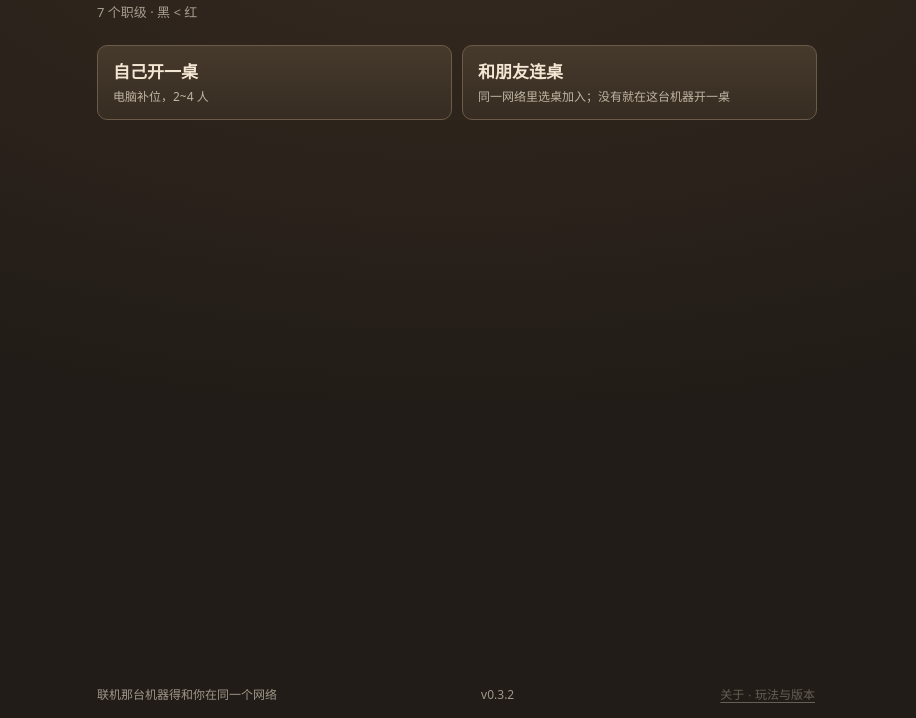
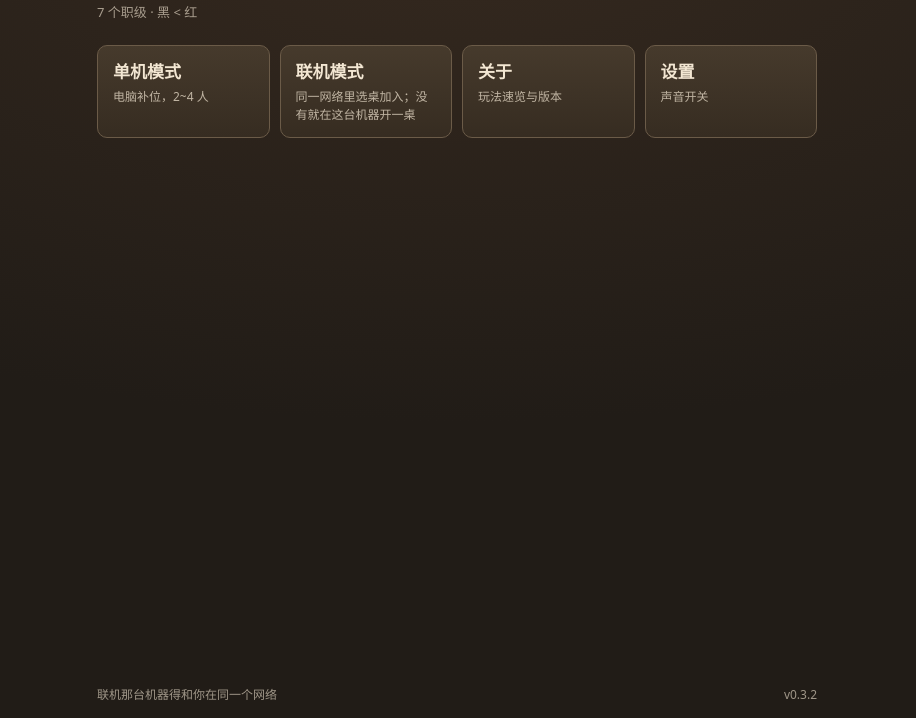
Before and after one commit to yycqyjq/chess-dundun, a website built with Vite: page index.html in a window 1280 px wide. Shown: the part 82-800 px from the top of the page, without its empty margins (183-1099 px from the left). Built offline with nearby package versions, Linux system fonts and the light colour scheme.

Commit message:
首页入口改名＋关于/设置升格为同级入口卡（用户点名）：入口两块改回「单机模式」「联机模式」（用户觉得这两个名字好听，压过批3「按目的说」的改法）；「关于」从页脚那条小链接升格成第三块入口卡，「设置」新加为第四块——四块同级同尺寸全走 .home-entry 热区，不再有任何东西压在页面最底。声音开关从关于页搬进新的第六屏（设置屏：page() 整屏，出口同一份 BACK），关于页瘦成玩法速览＋版本。homePanel 的两个新入口走「传了回调才摆上」（可选参数），旧的两参调用和它们的测试一个字不用动。数屏数的两处闸跟着五→六（style.test 的 backs/pages）；one-page 两口刀重锚：H 刀口跟着新文案、Q 的 expect 抄改口后的实际红字；README 那五条旧卡名同步（文案同源）。verify 全绿，one-page/home-nav 19+3 口刀全红✓钉住，KNIVES_EXIT=0

```diff
--- a/src/web/app.ts
+++ b/src/web/app.ts
@@ -192,7 +192,7 @@ export class App {
   // ---------- 首页 ----------
 
   /**
-   * 全屏首页：两个入口各占一条大热区，选完才进各自的配置。
+   * 全屏首页：四个入口各占一条大热区（两个玩法 + 关于 + 设置），选完才进各自那一屏。
    * 它是盖在屏幕上的一层，不是排在牌桌下面——单机打完一局退回来时身后还立着那副牌面。
    * 版面住在 home.ts（那儿进得了 node 测试），这儿只管往 root 上摘挂。
    */
@@ -207,13 +207,15 @@ export class App {
         // 外壳里那块上第二行字不一样：那一头寻不了同网的桌、也没法在自己这台开一桌
         inAppShell(),
         () => this.showAbout(),
+        () => this.showSettings(),
       ),
     );
   }
 
   /**
-   * 关于 · 玩法与版本：规则速览（文案住在 aboutText.ts，跟引擎现状同源）＋声音开关＋版本许可。
-   * 首页脚注那颗小链接开的一整屏页——跟「一屏一层」同一条链路，出口照旧念「返回」回首页。
+   * 关于 · 玩法与版本：规则速览（文案住在 aboutText.ts，跟引擎现状同源）＋版本许可。
+   * 声音开关挪去设置那一屏（2026-10-09）：关于只讲「这是什么、哪一版」，可调的都归设置。
+   * 首页那一块开的是整屏页——跟「一屏一层」同一条链路，出口照旧念「返回」回首页。
    */
   private showAbout(): void {
     for (const el of this.root.querySelectorAll('.sheet')) el.remove();
@@ -223,6 +225,19 @@ export class App {
       for (const line of sec.p) body.append(div('note', line));
     }
     body.append(div('about-h', '版本'), div('note', aboutMeta(appVersion())));
+    const out = div('sheet-row');
+    out.append(button(BACK, () => this.showHome(), 'btn mini'));
+    foot.append(out);
+  }
+
+  /**
+   * 设置：目前只有声音开关，但它是「这桌上有哪些可调」那一类东西的家——以后加字号、
+   * 加提示强度都往这儿添，别再往关于那一页塞（关于讲的是「是什么」，设置讲的是「怎么调」）。
+   * 跟关于同一份链路：整屏页、出口念「返回」回首页。
+   */
+  private showSettings(): void {
+    for (const el of this.root.querySelectorAll('.sheet')) el.remove();
+    const { body, foot } = page(this.root, entryHead('settings'), 'about');
     body.append(
       div('about-h', '声音'),
       segment(
--- a/src/web/home.ts
+++ b/src/web/home.ts
@@ -55,18 +55,24 @@ export function appVersion(): string {
 }
 
 const ENTRY = {
-  // 入口按目的说，不按结构说：这两块是「我要开始玩」的两条路，不是两种模式的名字
-  solo: { head: '自己开一桌', note: '电脑补位，2~4 人' },
+  // 入口按目的说，不按结构说：这四块都是「进门要做的一件事」的入口，同级同尺寸
+  solo: { head: '单机模式', note: '电脑补位，2~4 人' },
   // note 有两份：浏览器那头能寻同网的桌、也能在自己这台开一桌；App 外壳两头都做不到（原因见 fillAddr）
   room: {
-    head: '和朋友连桌',
+    head: '联机模式',
     note: '同一网络里选桌加入；没有就在这台机器开一桌',
     appNote: '连另一台电脑上开着的那桌：把它的地址抄进来',
   },
+  // 关于／设置是 2026-10-09 从脚注小链接升格上来的第三、四块：和玩法入口同级同尺寸，不再压在页面最底
+  about: { head: '关于', note: '玩法速览与版本' },
+  settings: { head: '设置', note: '声音开关' },
 };
 
+/** 首页入口那一块 key：四块都从这份 ENTRY 取字，标题／点进去那一屏的名字同源 */
+export type EntryKey = keyof typeof ENTRY;
+
 /** 首页那块上第二行字：App 外壳里别念「在这台机器开一桌」，那颗按钮在那一头不存在 */
-export function entryNote(k: 'solo' | 'room', app: boolean): string {
+export function entryNote(k: EntryKey, app: boolean): string {
   return k === 'room' && app ? ENTRY.room.appNote : ENTRY[k].note;
 }
 
@@ -115,7 +121,7 @@ export function normAddr(raw: string): string | null {
 export const BACK = '返回';
 
 /** 入口那块的字，也就是点进去之后那一屏的标题：一处改两处跟着，不会漂 */
-export function entryHead(k: 'solo' | 'room'): string {
+export function entryHead(k: EntryKey): string {
   return ENTRY[k].head;
 }
 
@@ -279,21 +285,29 @@ export function seatOption(rules: Rules, n: number): string {
   return `${n} 人 · 每人 ${Math.floor(buildPieceSet(r.ranks).length / n)} 枚`;
 }
 
-export function homePanel(onSolo: () => void, onRoom: () => void, app = false, onAbout?: () => void): HTMLElement {
-  const entry = (k: 'solo' | 'room', go: () => void): HTMLButtonElement => {
+export function homePanel(
+  onSolo: () => void,
+  onRoom: () => void,
+  app = false,
+  onAbout?: () => void,
+  onSettings?: () => void,
+): HTMLElement {
+  const entry = (k: EntryKey, go: () => void): HTMLButtonElement => {
     const btn = button('', undefined, 'btn home-entry');
     btn.append(div('e', ENTRY[k].head), div('n', entryNote(k, app)));
     btn.addEventListener('click', go);
     return btn;
   };
   const list = div('home-entries');
+  // 四块同级同尺寸：关于／设置不再是脚注里的小字链接，和两个玩法入口一样是整块热区。
+  // 传了回调才摆上（跟旧那颗小链接同一脾气）——没挂回调的入口层不摆按不动的大按钮。
   list.append(entry('solo', onSolo), entry('room', onRoom));
+  if (onAbout) list.append(entry('about', onAbout));
+  if (onSettings) list.append(entry('settings', onSettings));
   const foot = div('home-foot');
   foot.append(div('n', '联机那台机器得和你在同一个网络'));
   const version = appVersion();
   if (version) foot.append(div('v', `v${version}`));
-  // 关于那颗是脚注里的小字链接，不是第三个大热区：入口层保持两块，玩法速览／声音／版本收进那一页
-  if (onAbout) foot.append(button('关于 · 玩法与版本', onAbout, 'home-about'));
   const el = div('home');
   el.append(
     div('home-title', '棋墩墩'),
--- a/src/web/style.css
+++ b/src/web/style.css
@@ -825,22 +825,13 @@ body {
   image-rendering: pixelated;
 }
 
-/* 关于页：小标题走金色（与品牌同源），那颗脚注小链接不走 .btn 的壳——它是文字，不是又一颗按钮 */
+/* 关于／设置那一屏的小标题走金色（与品牌同源）。关于入口 2026-10-09 从脚注小链接升成整块热区，
+   那条 .home-about 已没人使、跟着删掉了——别留一条没人挂的选择器让人误以为小链接还在 */
 .about-h {
   font-weight: 600;
   color: var(--gold);
   letter-spacing: 1px;
   margin: 16px 2px 4px;
-}
-
-.home-about {
-  background: none;
-  border: none;
-  padding: 2px 2px;
-  font-size: 12px;
-  color: rgba(243, 231, 211, 0.55);
-  text-decoration: underline;
-  text-underline-offset: 3px;
 }
 
 .invite-col {
```
Also changed, not shown: src/test/style.test.ts (+8 -7 lines), src/web/ui.test.ts (+19 -10 lines), tools/knives/one-page.mjs (+4 -4 lines), README.md.
